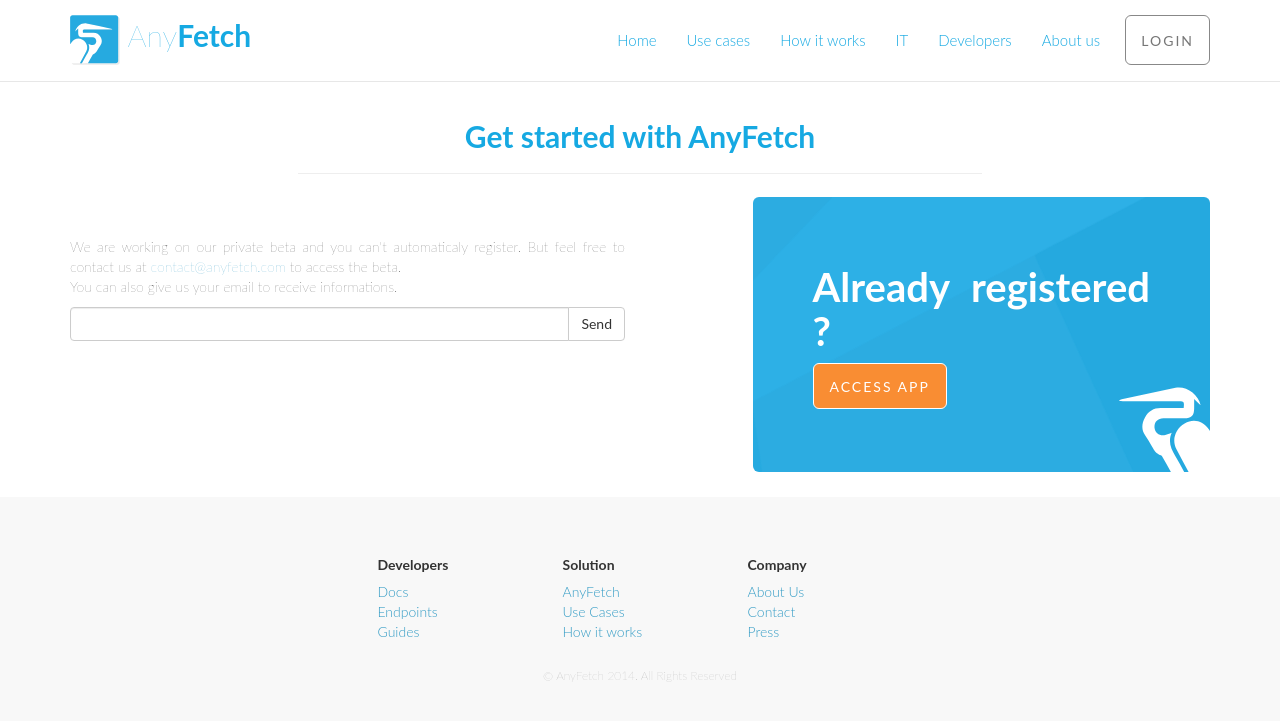
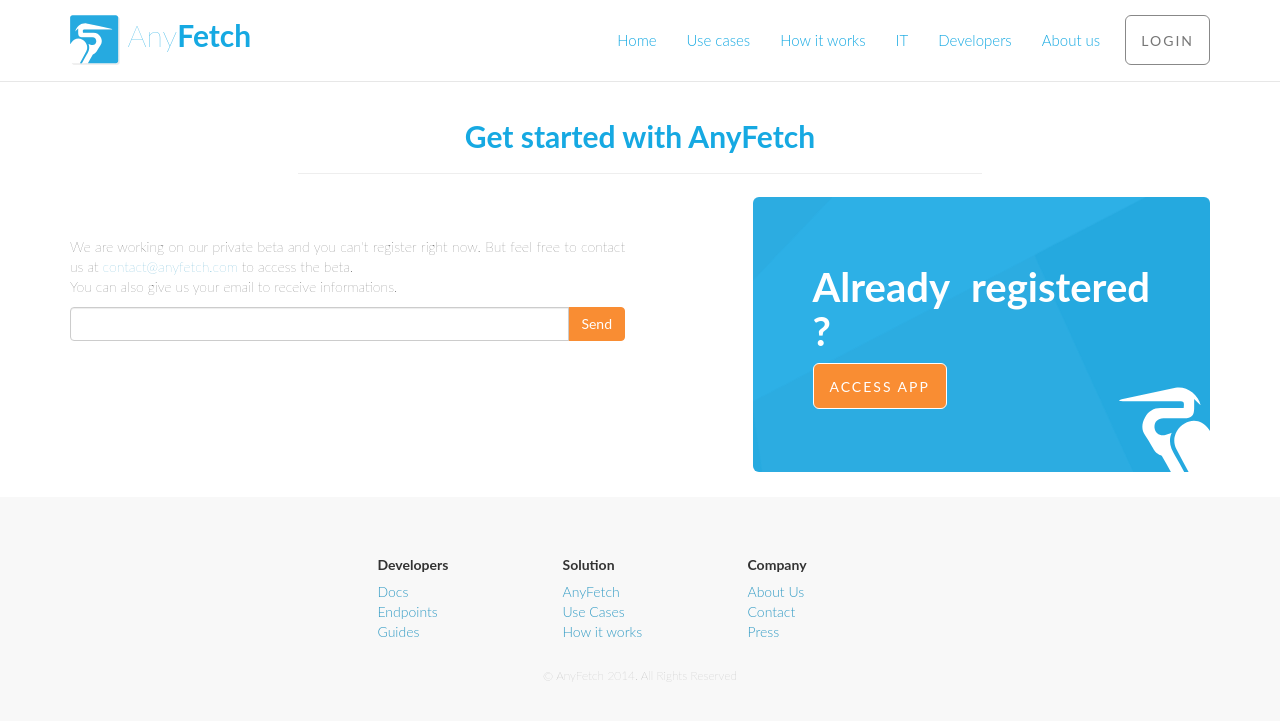
Before and after one commit to your-mom-noob/anyfetch.com, a Jekyll site: the page built from get-started.html, in a window 1280 px wide and 900 px high. Shown: the top 721 px of the window. Built offline with Jekyll 4.4.1, drawn with Linux system fonts in a browser that asks for light colours; nearby versions of some CDN libraries; Markdown is read by kramdown in place of the engine named in the settings.

Commit message:
form style

```diff
--- a/get-started.html
+++ b/get-started.html
@@ -15,13 +15,13 @@ layout: main
 			<div class="col-lg-6">
 			<br />
 			<br />
-				<p>We are working on our private beta and you can't automaticaly register. But feel free to contact us at <a href="mailto:contact@anyfetch.com">contact@anyfetch.com</a> to access the beta.<br />
+				<p>We are working on our private beta and you can't register right now. But feel free to contact us at <a href="mailto:contact@anyfetch.com">contact@anyfetch.com</a> to access the beta.<br />
 				You can also give us your email to receive informations.</p>
 
 					<div class="input-group">
 						<input type="text" class="form-control">
 						<span class="input-group-btn">
-							<button class="btn btn-default" type="button">Send</button>
+							<button class="btn btn-default btn-form" type="button">Send</button>
 						</span>
 					</div><!-- /input-group -->
 
--- a/styles/style.css
+++ b/styles/style.css
@@ -38,10 +38,14 @@ a {
 	color: #349CC5;
 }
 
-.btn-lg {
+.btn {
 	background-color: #F98D33;
 	color: #fff;
 	border-color: #fff;
+}
+
+.btn-form {
+	border-color: #F98D33;
 }
 
 .center {
```
